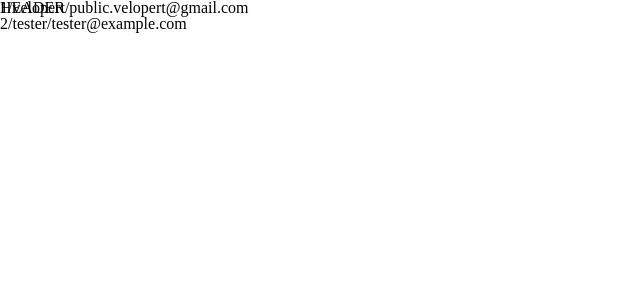
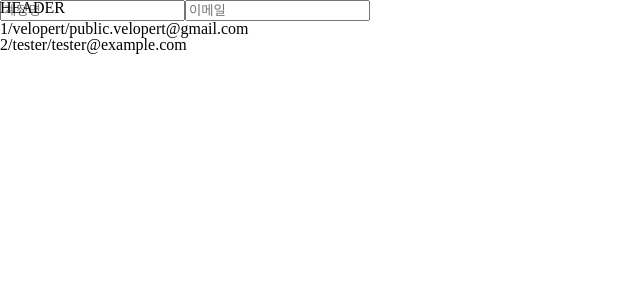
Before and after one commit to eorjs37/react_hls, a React app: page /list in a window 1280 px wide. Shown: the top 300 px of the page, without its empty margins (0-640 px from the left). Built offline with nearby package versions, Linux system fonts and the light colour scheme.

Commit message:
lint 추가

```diff
--- /dev/null
+++ b/src/components/Create/CreateUser.tsx
@@ -0,0 +1,20 @@
+import React from 'react'
+
+interface CreateUserProps {
+  username: string
+  email: string
+  onCreate: () => void
+  onChange: () => void
+}
+
+function CreateUser({ username = '', email = '', onCreate = () => {}, onChange = () => {} }: CreateUserProps) {
+  console.log(onCreate, onChange)
+
+  return (
+    <div>
+      <input type={'text'} name={'username'} placeholder={'계정명'} value={username} />
+      <input type={'text'} name={'email'} placeholder={'이메일'} value={email} />
+    </div>
+  )
+}
+export default CreateUser
--- a/src/components/common/List/ListItem.tsx
+++ b/src/components/common/List/ListItem.tsx
@@ -1,5 +1,22 @@
-function ListItem() {
-  return <p></p>
+export interface Item {
+  id: number
+  username: string
+  email: string
+}
+
+type ItemProps = {
+  item: Item
+}
+function ListItem({ item }: ItemProps) {
+  return (
+    <p>
+      {item.id}
+      {'/'}
+      {item.username}
+      {'/'}
+      {item.email}
+    </p>
+  )
 }
 
 export default ListItem
--- a/src/pages/list/List.tsx
+++ b/src/pages/list/List.tsx
@@ -1,3 +1,5 @@
+import ListItem from '../../components/common/List/ListItem'
+import CreateUser from '../../components/Create/CreateUser'
 function List() {
   const list = [
     {
@@ -16,23 +18,22 @@ function List() {
       email: 'liz@example.com',
     },
   ]
+
+  const create = () => {}
+  const change = () => {}
+
   return (
+    <div>
+      <CreateUser username={''} email={''} onCreate={create} onChange={change} />
       <ul>
-      {list.map((item) => {
+        {list.map(item => {
           if (item.id < 3) {
-          return (
-            <h1 key={item.id}>
-              {item.id}
-              {'/'}
-              {item.username}
-              {'/'}
-              {item.email}
-            </h1>
-          )
+            return <ListItem key={item.id} item={item} />
           }
           return null
         })}
       </ul>
+    </div>
   )
 }
 
```
Also changed, not shown: .eslintrc.js. Lines whose indentation alone changed are shown as unchanged.
